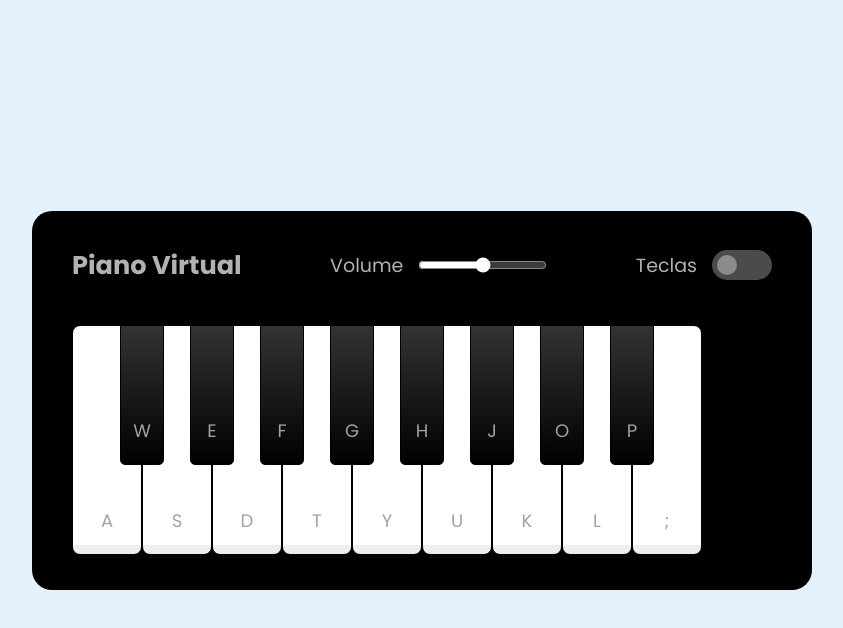
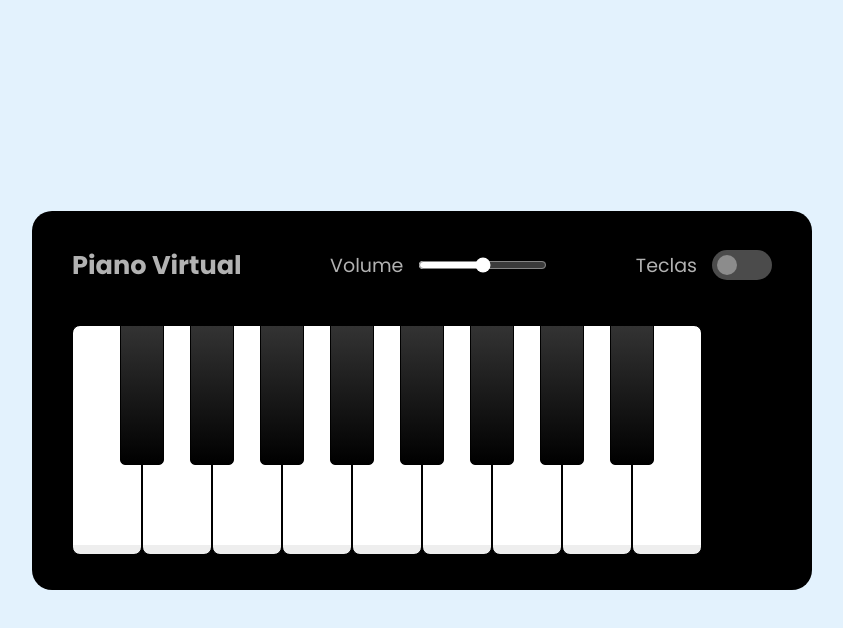
Before and after one commit to WBNogueira/simulador-de-piano-virtual, a plain HTML site: page index.html in a window 1280 px wide. Both pictures are taken after a click on the checkbox 960 px from the left and 265 px from the top of the page. Shown: the whole page, without its empty margins (218-1061 px from the left). Drawn offline with Linux system fonts and the light colour scheme.

Commit message:
Mapeamento das teclas, implementando o controle de volume e ativação das teclas

```diff
--- a/index.html
+++ b/index.html
@@ -19,7 +19,7 @@
         <header>
             <h2>Piano Virtual</h2>
             <div class="column volume-slider">
-                <span>Volume</span> <input type="range">
+                <span>Volume</span> <input type="range" min="0" max="1" value="0.5" step="any">
             </div>
             <div class="column keys-check">
                 <span>Teclas</span> <input type="checkbox" checked>
@@ -31,18 +31,18 @@
             <li class="key white" data-key="s"><span>s</span></li>
             <li class="key black" data-key="e"><span>e</span></li>
             <li class="key white" data-key="d"><span>d</span></li>
-            <li class="key black" data-key="f"><span>f</span></li>
-            <li class="key white" data-key="t"><span>t</span></li>
-            <li class="key black" data-key="g"><span>g</span></li>
-            <li class="key white" data-key="y"><span>y</span></li>
-            <li class="key black" data-key="h"><span>h</span></li>
-            <li class="key white" data-key="u"><span>u</span></li>
-            <li class="key black" data-key="j"><span>j</span></li>
+            <li class="key black" data-key="t"><span>t</span></li>
+            <li class="key white" data-key="f"><span>f</span></li>
+            <li class="key black" data-key="y"><span>y</span></li>
+            <li class="key white" data-key="g"><span>g</span></li>
+            <li class="key black" data-key="u"><span>u</span></li>
+            <li class="key white" data-key="h"><span>h</span></li>
+            <li class="key black" data-key="o"><span>o</span></li>
+            <li class="key white" data-key="j"><span>j</span></li>
+            <li class="key black" data-key="p"><span>p</span></li>
             <li class="key white" data-key="k"><span>k</span></li>
-            <li class="key black" data-key="o"><span>o</span></li>
+            <li class="key black" data-key=";"><span>;</span></li>
             <li class="key white" data-key="l"><span>l</span></li>
-            <li class="key black" data-key="p"><span>p</span></li>
-            <li class="key white" data-key=";"><span>;</span></li>
         </ul>
     </div>
 
--- a/src/scripts/engine.js
+++ b/src/scripts/engine.js
@@ -1,5 +1,8 @@
 const pianoKeys = document.querySelectorAll(".piano-keys .key");
+const volumeSlider = document.querySelector(".volume-slider input");
+const keysCheck = document.querySelector(".keys-check input");
 
+let mapedKeys = [];
 let audio = new Audio("src/tunes/a.wav");
 
 const playTune = (key) => {
@@ -14,10 +17,24 @@ const playTune = (key) => {
 };
 
 pianoKeys.forEach((key) => {
-    console.log(key.dataset.key);
     key.addEventListener("click", () => playTune(key.dataset.key));
+    mapedKeys.push(key.dataset.key);
 });
 
 document.addEventListener("keydown", (e) => {
-    playTune(e.key);
+    if (mapedKeys.includes(e.key)) {
+        playTune(e.key);
+    }
 });
+
+const handleVolume = (e) => {
+   audio.volume = e.target.value;
+};
+
+const showHideKeys = () => {
+    pianoKeys.forEach((key) => key.classList.toggle("hide"));
+};
+
+volumeSlider.addEventListener("input", handleVolume);
+
+keysCheck.addEventListener("click", showHideKeys);
--- a/src/styles/main.css
+++ b/src/styles/main.css
@@ -117,3 +117,7 @@ header .column span {
     box-shadow: inset -5px 5px 10px rgba(255, 255, 255, 0.1);
     background: linear-gradient(to bottom #000, #434343);
 }
+
+.piano-keys .key.hide span {
+    display: none;
+}
```
